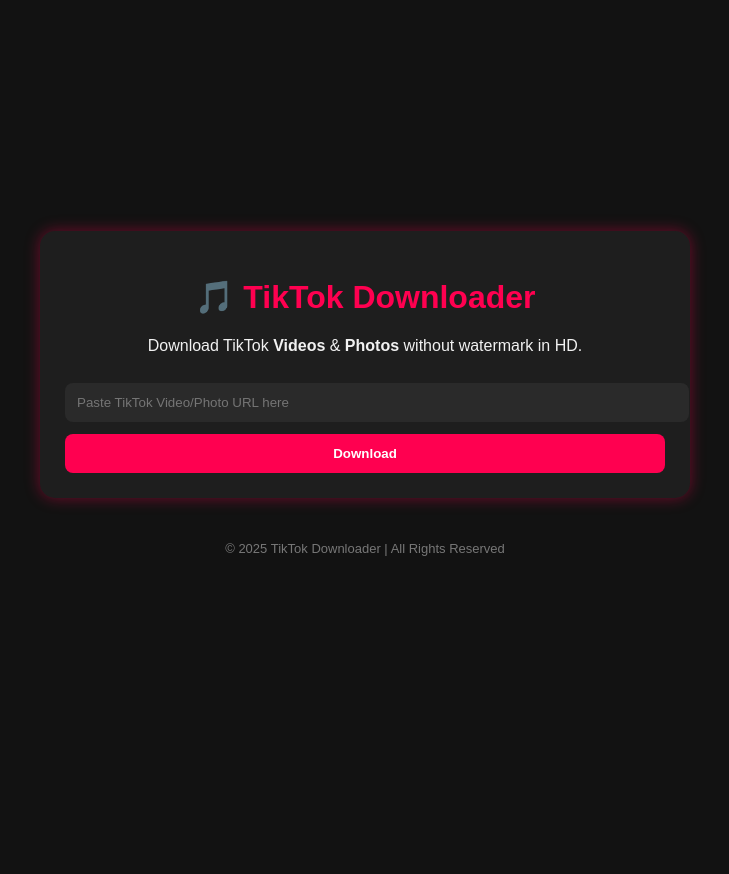
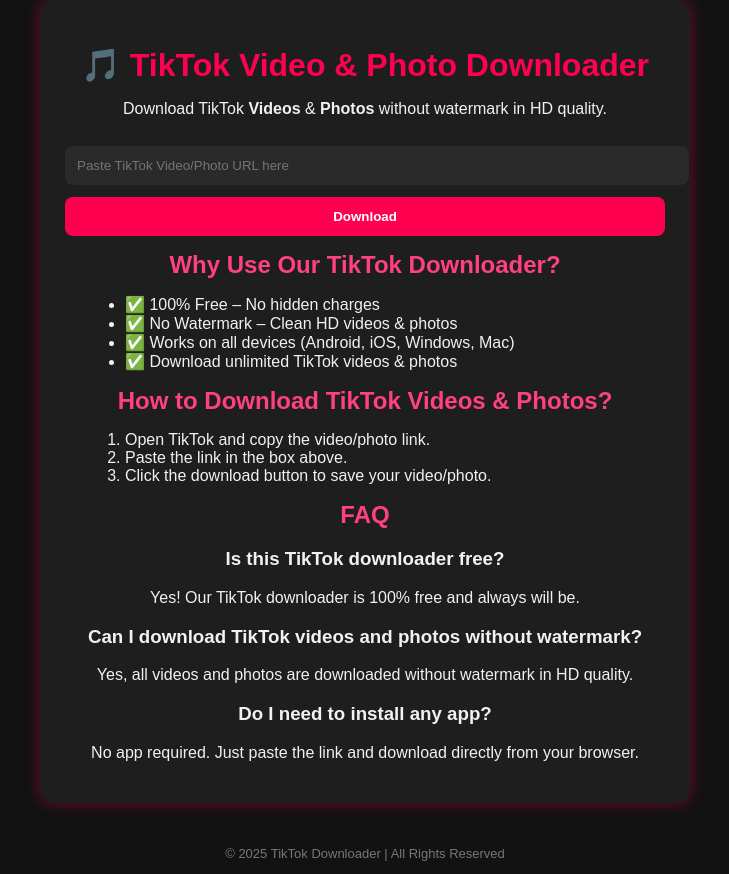
Before and after one commit to zahidhasansawon31-ops/tiktok-downloader, a plain HTML site: page index.html in a window 1280 px wide. Shown: the whole page, without its empty margins (275-1004 px from the left). Before the commit the page ends 800 px from the top, so only its background shows below. Drawn offline with Linux system fonts and the light colour scheme.

Commit message:
Add files via upload

```diff
--- a/index.html
+++ b/index.html
@@ -4,22 +4,22 @@
   <meta charset="UTF-8">
   <meta name="viewport" content="width=device-width, initial-scale=1.0">
   <title>TikTok Video & Photo Downloader | No Watermark</title>
-  <meta name="description" content="Free TikTok downloader to download videos and photos without watermark in HD. Works on Android, iOS, Windows & Mac.">
+  <meta name="description" content="Download TikTok videos and photos without watermark in HD. Free, fast, and secure for all devices.">
   <meta name="keywords" content="TikTok downloader, download TikTok video, download TikTok photo, TikTok no watermark, TikTok HD video">
   <meta name="robots" content="index, follow">
 
-  <!-- Open Graph for Social Media -->
+  <!-- Open Graph (Facebook, Messenger) -->
   <meta property="og:title" content="TikTok Video & Photo Downloader - No Watermark">
-  <meta property="og:description" content="Download TikTok videos and photos without watermark in HD. Free, fast, secure.">
-  <meta property="og:image" content="https://yourwebsite.com/thumbnail.jpg">
+  <meta property="og:description" content="Download TikTok videos and photos without watermark in HD. Free, fast, and secure.">
+  <meta property="og:image" content="https://username.github.io/tiktok-downloader/thumbnail.jpg">
+  <meta property="og:url" content="https://username.github.io/tiktok-downloader/">
   <meta property="og:type" content="website">
-  <meta property="og:url" content="https://username.github.io/tiktok-downloader/">
 
   <!-- Twitter Card -->
   <meta name="twitter:card" content="summary_large_image">
   <meta name="twitter:title" content="TikTok Video & Photo Downloader - No Watermark">
   <meta name="twitter:description" content="Download TikTok videos and photos without watermark in HD. Free & Secure.">
-  <meta name="twitter:image" content="https://yourwebsite.com/thumbnail.jpg">
+  <meta name="twitter:image" content="https://username.github.io/tiktok-downloader/thumbnail.jpg">
 
   <style>
     body {
@@ -35,7 +35,8 @@
       border-radius: 15px; text-align: center;
       box-shadow: 0 0 15px rgba(255,0,80,0.4);
     }
-    h1 { color: #ff0050; }
+    h1 { color: #ff0050; margin-bottom: 10px; }
+    h2 { color: #ff4081; margin: 15px 0 10px; }
     input {
       width: 100%; padding: 12px; margin: 12px 0;
       border: none; border-radius: 8px;
@@ -57,17 +58,41 @@
     .error { color: #ff5252; margin-top: 10px; }
     .loading { margin-top: 15px; font-size: 14px; color: #bbb; }
     footer { margin-top: 30px; font-size: 13px; color: #777; }
+    ul, ol { text-align: left; margin-left: 20px; }
   </style>
 </head>
 <body>
   <div class="box">
-    <h1>🎵 TikTok Downloader</h1>
-    <p>Download TikTok <b>Videos</b> & <b>Photos</b> without watermark in HD.</p>
+    <h1>🎵 TikTok Video & Photo Downloader</h1>
+    <p>Download TikTok <b>Videos</b> & <b>Photos</b> without watermark in HD quality.</p>
 
     <input type="text" id="url" placeholder="Paste TikTok Video/Photo URL here">
     <button onclick="downloadContent()">Download</button>
 
     <div id="result"></div>
+
+    <h2>Why Use Our TikTok Downloader?</h2>
+    <ul>
+      <li>✅ 100% Free – No hidden charges</li>
+      <li>✅ No Watermark – Clean HD videos & photos</li>
+      <li>✅ Works on all devices (Android, iOS, Windows, Mac)</li>
+      <li>✅ Download unlimited TikTok videos & photos</li>
+    </ul>
+
+    <h2>How to Download TikTok Videos & Photos?</h2>
+    <ol>
+      <li>Open TikTok and copy the video/photo link.</li>
+      <li>Paste the link in the box above.</li>
+      <li>Click the download button to save your video/photo.</li>
+    </ol>
+
+    <h2>FAQ</h2>
+    <h3>Is this TikTok downloader free?</h3>
+    <p>Yes! Our TikTok downloader is 100% free and always will be.</p>
+    <h3>Can I download TikTok videos and photos without watermark?</h3>
+    <p>Yes, all videos and photos are downloaded without watermark in HD quality.</p>
+    <h3>Do I need to install any app?</h3>
+    <p>No app required. Just paste the link and download directly from your browser.</p>
   </div>
 
   <footer>
@@ -94,13 +119,13 @@
           if (data.data) {
             resultDiv.innerHTML = "";
 
-            // 🎥 Video Download
+            // Video Download
             if (data.data.play) {
               resultDiv.innerHTML +=
                 `<a class="download" href="${data.data.play}" download target="_blank" rel="noopener noreferrer">👉 Download Video</a><br>`;
             }
 
-            // 🖼️ Photo Download
+            // Photo Download
             if (data.data.images && data.data.images.length > 0) {
               resultDiv.innerHTML += "<h3>Download Photos:</h3>";
               data.data.images.forEach((img, index) => {
```
